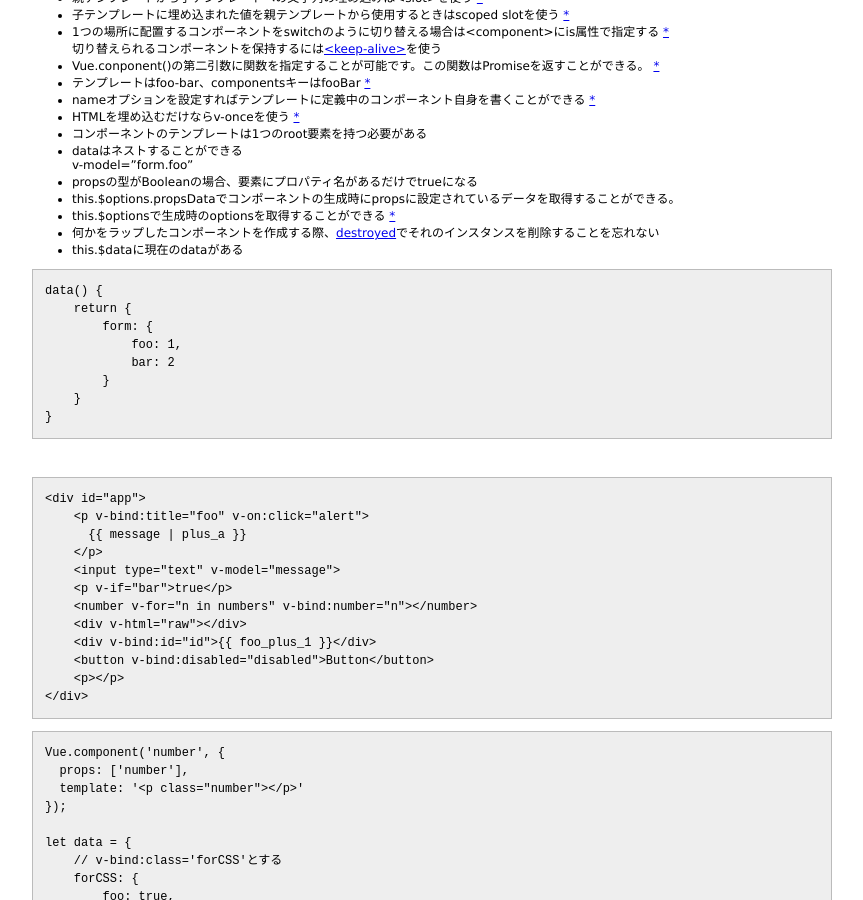
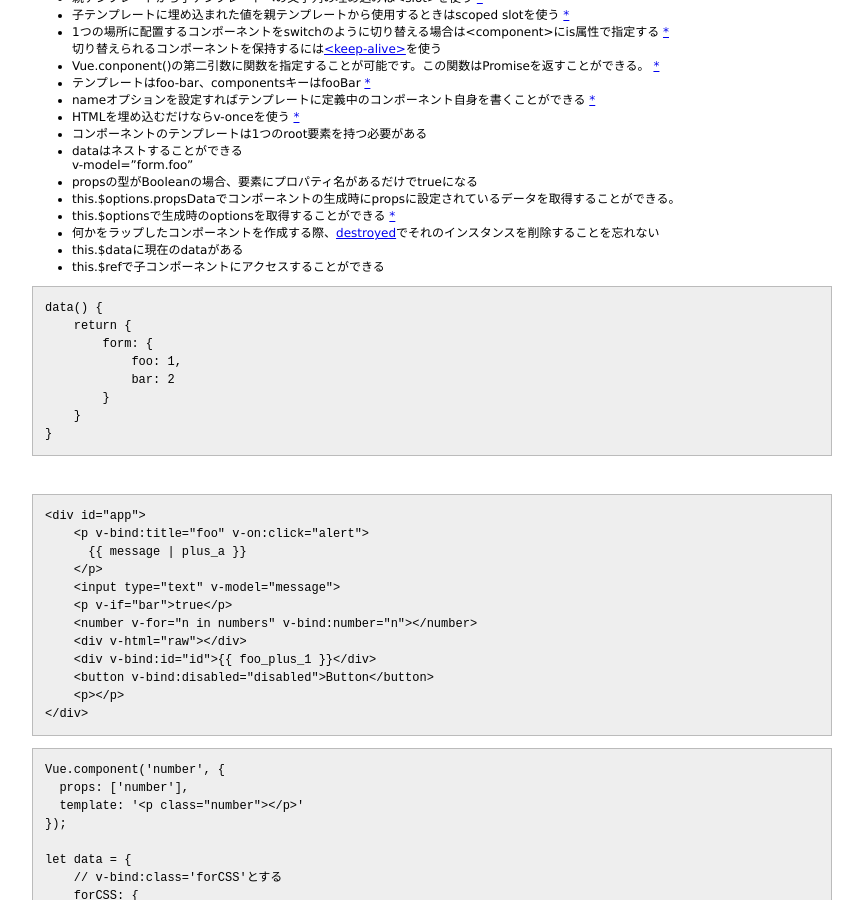
Before and after one commit to 38elements/38elements.github.com, a Jekyll site: the page built from _posts/2016-12-20-vuejs.md, in a window 1280 px wide and 900 px high, scrolled down 2209 px. Shown: the whole window, without its empty margins (208-1071 px from the left). Built offline with Jekyll 4.4.1, drawn with Linux system fonts in a browser that asks for light colours.

Commit message:
Update 2016-12-20-vuejs.md

````diff
--- a/_posts/2016-12-20-vuejs.md
+++ b/_posts/2016-12-20-vuejs.md
@@ -148,6 +148,7 @@ v-model="form.foo"
 * this.$optionsで生成時のoptionsを取得することができる [\*](https://vuejs.org/v2/api/#vm-options)
 * 何かをラップしたコンポーネントを作成する際、[destroyed](https://vuejs.org/v2/api/#destroyed)でそれのインスタンスを削除することを忘れない
 * this.$dataに現在のdataがある
+* this.$refで子コンポーネントにアクセスすることができる
 
 ```
 data() {
````
